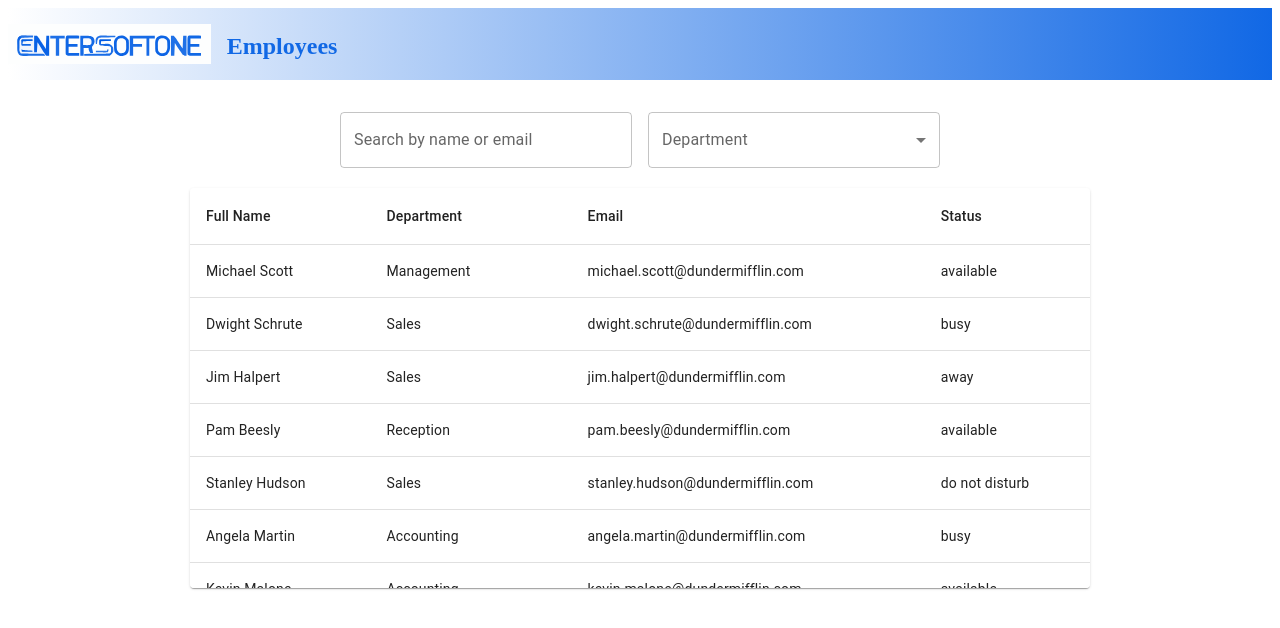
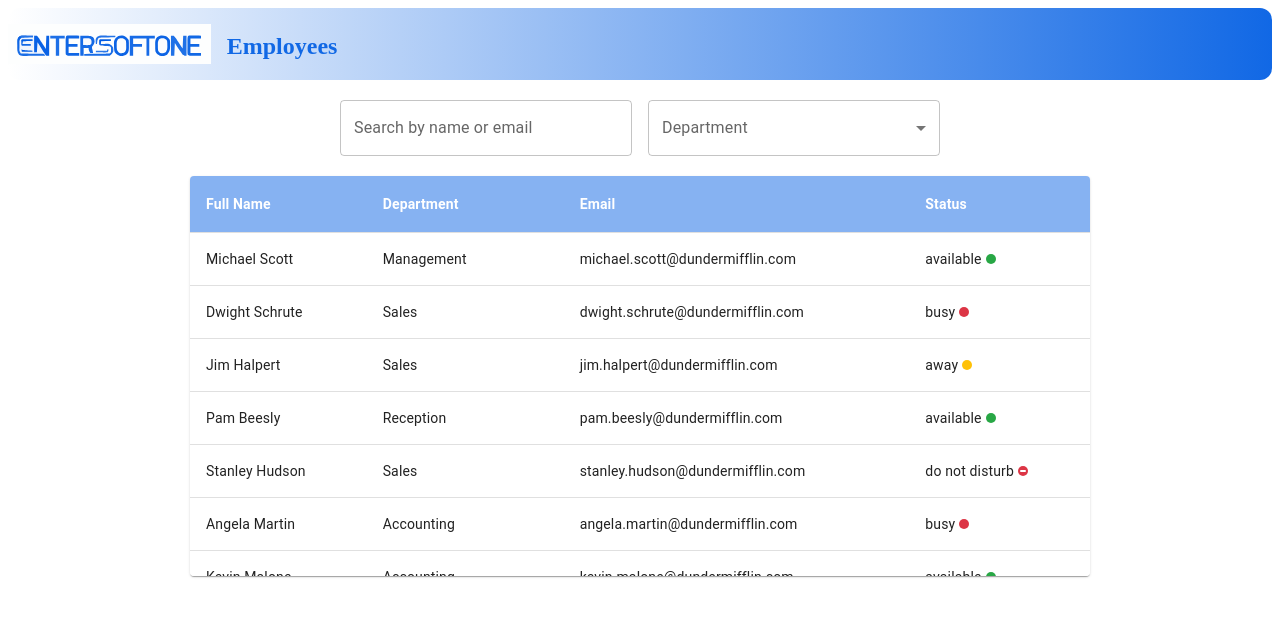
Before and after one commit to katedim/Entersoftone-Assessment, a React (Vite) app: page /employees in a window 1280 px wide. Shown: the top 628 px of the page. Built offline with nearby package versions, Linux system fonts and the light colour scheme.

Commit message:
Update SCSS for all components and move inline styles from TSX to separate SCSS files

```diff
--- /dev/null
+++ b/src/components/employeeInfo/employeeInfo.scss
@@ -0,0 +1,47 @@
+.employee-info-container {
+  width: 350px;
+  margin: 30px auto 0 auto;
+  text-align: center;
+
+  .error-box,
+  .not-found-box {
+    margin-bottom: 1rem;
+  }
+
+  .employee-card {
+    text-align: center;
+
+    .employee-image {
+      width: 120px;
+      height: 120px;
+      border-radius: 50%;
+      object-fit: cover;
+      margin-bottom: 1rem;
+      display: block;
+      margin-left: auto;
+      margin-right: auto;
+    }
+
+    .employee-back-button {
+      margin-top: 1rem;
+    }
+
+    .MuiTypography-body2 {
+      display: inline-flex !important;
+      align-items: center;
+      margin-bottom: 0.3rem;
+
+      &::before {
+        font-weight: 600;
+        content: attr(data-label) ": ";
+        margin-right: 0.25rem;
+      }
+    }
+
+    .status-line {
+      display: flex;
+      align-items: center;
+      gap: 0.25rem;
+    }
+  }
+}
--- a/src/components/employeeInfo/employeeInfo.tsx
+++ b/src/components/employeeInfo/employeeInfo.tsx
@@ -8,6 +8,7 @@ import {
   resetFilters,
 } from "../../features/employees/employeeSlice";
 import HomeIcon from "@mui/icons-material/Home";
+import "./EmployeeInfo.scss";
 
 export default function EmployeeInfo() {
   const { id } = useParams();
@@ -28,11 +29,11 @@ export default function EmployeeInfo() {
   const employee = employees.find((emp) => emp.id === Number(id)) || null;
 
   return (
-    <Box width="300px" margin="0 auto" mt="30px">
+    <Box className="employee-info-container">
       {status === "loading" && <Typography>Loading...</Typography>}
 
       {status === "failed" && (
-        <Box textAlign="center">
+        <Box className="error-box">
           <Typography color="error" mb={2}>
             Failed to load employee data.
           </Typography>
@@ -47,7 +48,7 @@ export default function EmployeeInfo() {
       )}
 
       {!employee && status === "succeeded" && (
-        <Box textAlign="center">
+        <Box className="not-found-box">
           <Typography mb={2}>Employee not found.</Typography>
           <Button
             variant="outlined"
@@ -61,44 +62,46 @@ export default function EmployeeInfo() {
 
       {employee && (
         <Card>
-          <CardContent sx={{ textAlign: "center" }}>
+          <CardContent className="employee-card">
             {employee.image && (
               <Box
                 component="img"
                 src={employee.image}
                 alt={employee.fullName}
-                sx={{
-                  width: 120,
-                  height: 120,
-                  borderRadius: "50%",
-                  objectFit: "cover",
-                  mb: 2,
-                  mx: "auto",
-                  display: "block",
-                }}
+                className="employee-image "
               />
             )}
             <Typography gutterBottom variant="h5" component="div">
               {employee.fullName}
             </Typography>
-            <Typography gutterBottom variant="body2" color="text.secondary">
-              Department: {employee.department}
+            <Typography gutterBottom variant="body2" color="text.secondary" data-label="Department">
+             {employee.department}
             </Typography>
-            <Typography variant="body2" color="text.secondary">
-              Email: {employee.email}
+            <Typography variant="body2" color="text.secondary" data-label="Email">
+              {employee.email}
             </Typography>
-            <Typography variant="body2" color="text.secondary">
-              Status: {employee.status}
+            <Box className="status-wrapper">
+            <Typography
+              variant="body2"
+              color="text.secondary"
+              component="div"
+              data-label="Status"
+            >
+              <Box className="status-line">
+                {employee.status}
+                <Box className={`status-dot ${employee.status.replace(/\s/g, "-")}`} />
+              </Box>
             </Typography>
-            <Typography variant="body2" color="text.secondary">
-              Hire Date: {new Date(employee.hireDate).toLocaleDateString()}
+          </Box>
+            <Typography variant="body2" color="text.secondary" data-label="Hire Date">
+              {new Date(employee.hireDate).toLocaleDateString()}
             </Typography>
-            <Typography variant="body2" color="text.secondary">
-              Notes: {employee.notes}
+            <Typography variant="body2" color="text.secondary" data-label="Notes">
+              {employee.notes}
             </Typography>
             <Button
               variant="contained"
-              sx={{ mt: 3 }}
+              className="employee-back-button"
               onClick={() => {
                 dispatch(resetFilters());
                 navigate("/employees");
--- /dev/null
+++ b/src/components/employeesTable/EmployeesTable.scss
@@ -0,0 +1,34 @@
+.employees-table-container {
+  max-width: 900px;
+  margin: 1rem auto 0 auto;
+}
+
+.table-container {
+  max-height: 400px;
+}
+
+.table-row {
+  cursor: pointer;
+  transition: background-color 0.2s ease;
+
+  &:hover {
+    background-color: rgba(17, 104, 229, 0.1);
+  }
+
+  &:last-child td,
+  &:last-child th {
+    border: 0;
+  }
+}
+
+.no-employees {
+  text-align: center !important;;
+  font-style: italic;
+  color: #777;
+}
+
+.employees-table-header-cell {
+  background-color: rgba(134, 178, 242) !important;
+  color: #ffffff !important;
+  font-weight: 600 !important;
+}
--- a/src/components/employeesTable/employeesTable.tsx
+++ b/src/components/employeesTable/employeesTable.tsx
@@ -17,6 +17,8 @@ import SearchFilter from "../searchFilter/searchFilter";
 import { fetchEmployees } from "../../features/employees/employeeSlice";
 import type { RootState, AppDispatch } from "../../app/store";
 import type { Employee } from "../../employeeType";
+
+import "./EmployeesTable.scss";
 
 export default function EmployeesTable() {
   const navigate = useNavigate();
@@ -42,7 +44,7 @@ export default function EmployeesTable() {
   });
 
   return (
-    <Box sx={{ maxWidth: 900, mx: "auto", mt: 4 }}>
+    <Box className="employees-table-container">
       <SearchFilter />
 
       {status === "loading" && <Typography>Loading...</Typography>}
@@ -51,14 +53,22 @@ export default function EmployeesTable() {
       )}
 
       {status === "succeeded" && (
-        <TableContainer component={Paper} sx={{ maxHeight: "400px" }}>
+        <TableContainer component={Paper} className="table-container">
           <Table aria-label="simple table" stickyHeader>
             <TableHead>
               <TableRow>
-                <TableCell>Full Name</TableCell>
-                <TableCell>Department</TableCell>
-                <TableCell>Email</TableCell>
-                <TableCell>Status</TableCell>
+                <TableCell className="employees-table-header-cell">
+                  Full Name
+                </TableCell>
+                <TableCell className="employees-table-header-cell">
+                  Department
+                </TableCell>
+                <TableCell className="employees-table-header-cell">
+                  Email
+                </TableCell>
+                <TableCell className="employees-table-header-cell">
+                  Status
+                </TableCell>
               </TableRow>
             </TableHead>
             <TableBody>
@@ -66,20 +76,29 @@ export default function EmployeesTable() {
                 filteredEmployees.map((emp: Employee) => (
                   <TableRow
                     key={emp.id}
-                    sx={{ "&:last-child td, &:last-child th": { border: 0 } }}
+                    className="table-row"
                     hover
-                    style={{ cursor: "pointer" }}
                     onClick={() => navigate(`/employee/${emp.id}`)}
                   >
                     <TableCell>{emp.fullName}</TableCell>
                     <TableCell>{emp.department}</TableCell>
                     <TableCell>{emp.email}</TableCell>
-                    <TableCell>{emp.status}</TableCell>
+                    <TableCell>
+                      <Box display="flex" alignItems="center" gap={0.5}>
+                        {emp.status}
+                        <Box
+                          className={`status-dot ${emp.status.replace(
+                            /\s/g,
+                            "-"
+                          )}`}
+                        />
+                      </Box>
+                    </TableCell>
                   </TableRow>
                 ))
               ) : (
                 <TableRow>
-                  <TableCell colSpan={4} align="center">
+                  <TableCell colSpan={4} className="no-employees">
                     No employees found
                   </TableCell>
                 </TableRow>
--- a/src/components/header/header.scss
+++ b/src/components/header/header.scss
@@ -2,6 +2,8 @@
   display: flex;
   padding: 1rem 0;
   background: linear-gradient(to right, #ffffff, rgba(17, 104, 229, 1));
+  border-radius: 12px;
+  overflow: hidden;
 
   .header-container {
     display: flex;
--- a/src/employeeType.tsx
+++ b/src/employeeType.tsx
@@ -6,5 +6,5 @@ export interface Employee {
     status: string;
     hireDate: Date;
     notes: string;
-    image: string;
+    image?: string;
 }
--- a/src/index.scss
+++ b/src/index.scss
@@ -0,0 +1,39 @@
+.status-dot {
+  width: 10px;
+  height: 10px;
+  border-radius: 50%;
+  display: inline-block;
+
+  &.available {
+    background-color: #28a745;
+  }
+
+  &.busy {
+    background-color: #dc3545;
+  }
+
+  &.away {
+    background-color: #ffc107;
+  }
+
+  &.in-a-call {
+    background-color: #17a2b8;
+  }
+
+  &.do-not-disturb {
+    background-color: #dc3545;
+    position: relative;
+
+    &::after {
+      content: "";
+      position: absolute;
+      top: 50%;
+      left: 2px;
+      right: 2px;
+      height: 2px;
+      background-color: #ffffff;
+      border-radius: 1px;
+      transform: translateY(-50%);
+    }
+  }
+}
--- a/src/main.tsx
+++ b/src/main.tsx
@@ -4,6 +4,7 @@ import './index.scss'
 import App from './App.tsx'
 import { Provider } from 'react-redux'
 import { store } from './app/store.ts'
+import "./index.scss";
 
 createRoot(document.getElementById('root')!).render(
   <StrictMode>
```
